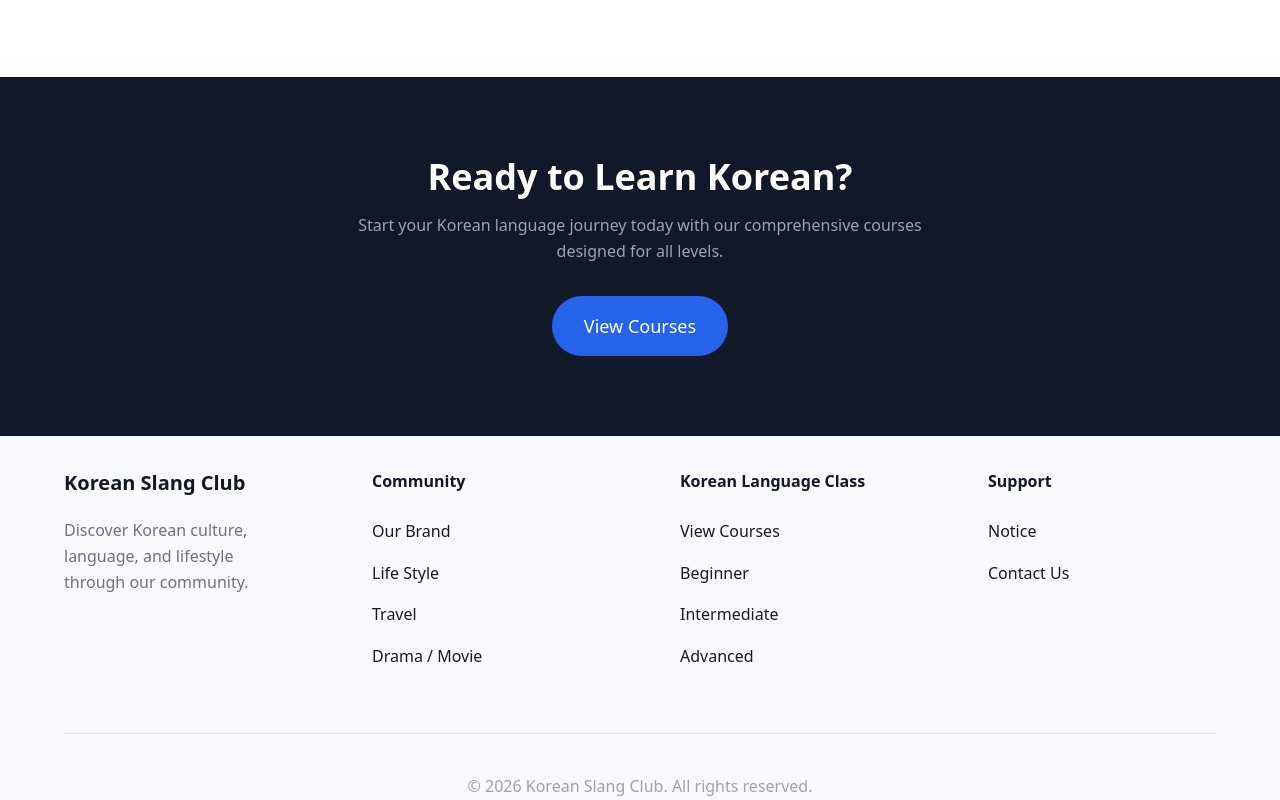
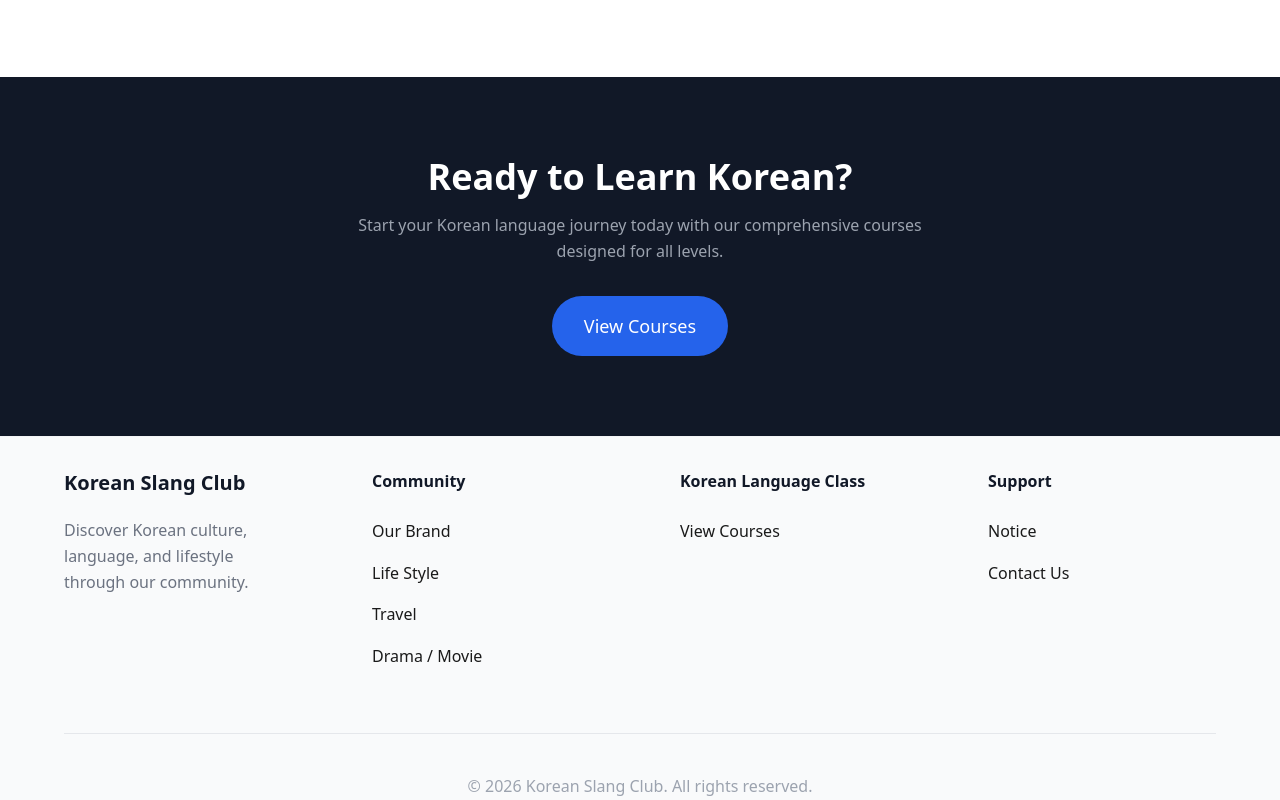
Before and after one commit to ksclub/website, a Next.js app: page / in a window 1280 px wide. Shown: the part 1045-1845 px from the top of the page. Built offline with nearby package versions, Linux system fonts and the light colour scheme.

Commit message:
feat: 푸터 변경

```diff
--- a/src/components/Footer.tsx
+++ b/src/components/Footer.tsx
@@ -67,30 +67,6 @@ export default function Footer() {
                   View Courses
                 </Link>
               </li>
-              <li>
-                <Link
-                  href="/korean-class#beginner"
-                  className="text-gray-500 hover:text-gray-900 transition-colors"
-                >
-                  Beginner
-                </Link>
-              </li>
-              <li>
-                <Link
-                  href="/korean-class#intermediate"
-                  className="text-gray-500 hover:text-gray-900 transition-colors"
-                >
-                  Intermediate
-                </Link>
-              </li>
-              <li>
-                <Link
-                  href="/korean-class#advanced"
-                  className="text-gray-500 hover:text-gray-900 transition-colors"
-                >
-                  Advanced
-                </Link>
-              </li>
             </ul>
           </div>
 
```
